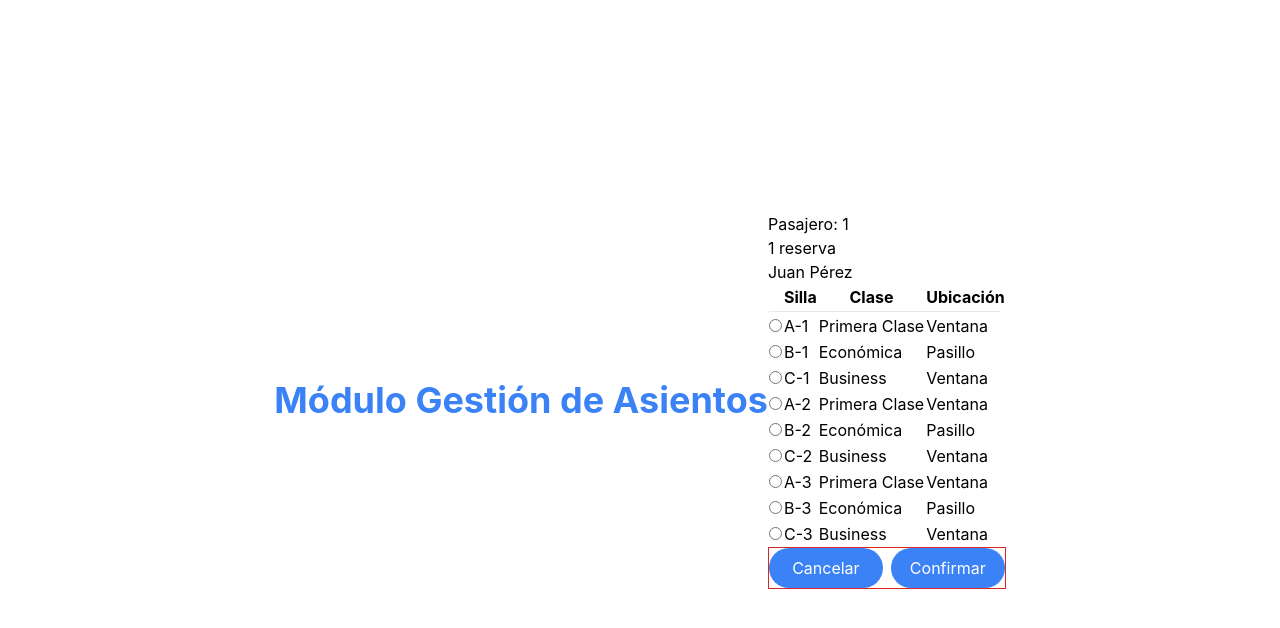
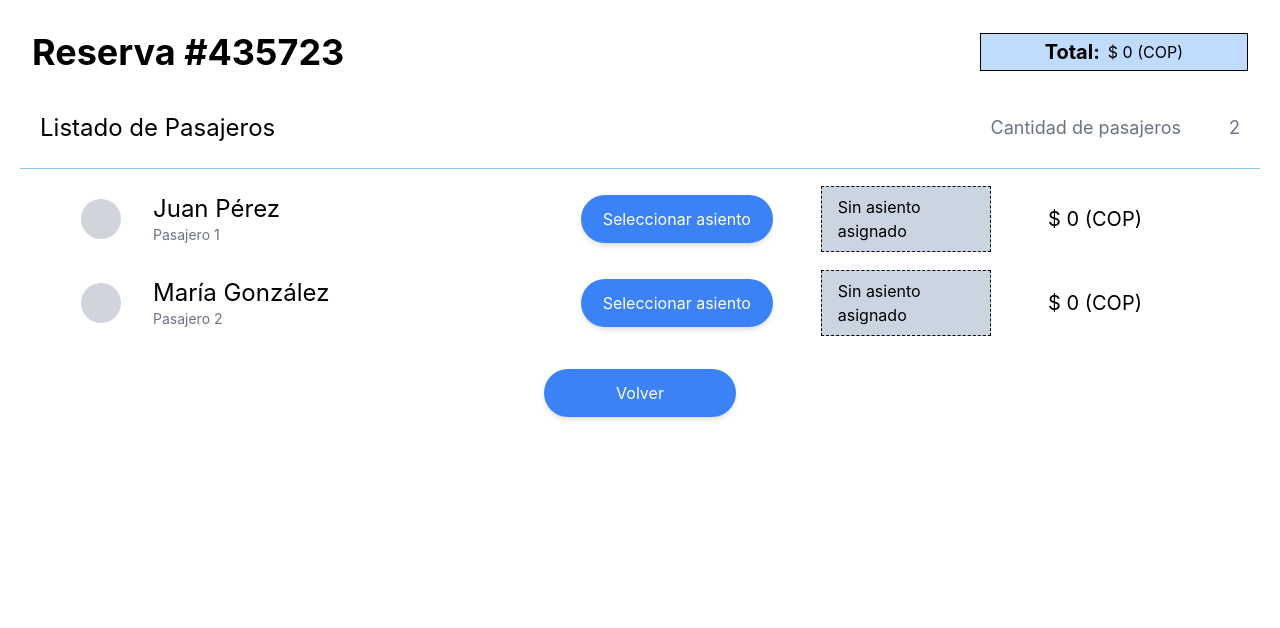
Before and after one commit to manuelRestrep0/frontend-presencial, a Next.js app: page /gestion-asientos in a window 1280 px wide. Shown: the top 628 px of the page. Built offline with nearby package versions, Linux system fonts and the light colour scheme.

Commit message:
Refactor: Se terminó la migración del Sprint 1 a Next.js, TS y TailwindCSS, y se añaden los cambios acordados para el Sprint 2

```diff
--- a/app/gestion-asientos/page.tsx
+++ b/app/gestion-asientos/page.tsx
@@ -1,23 +1,54 @@
 "use client"
 
-import SeleccionarAsiento, { Pasajero } from "components/gestion_asientos/organism/component"
+import React from "react";
+import Header from "components/gestion_asientos/organism/header";
+import { Reserva } from "components/gestion_asientos/atom/title";
+import { Pasajero } from "components/gestion_asientos/organism/component";
+import Button from "components/gestion_asientos/atom/button";
+import ListHeader from "components/gestion_asientos/molecule/listHeader";
+import PassengerSelectable from "components/gestion_asientos/molecule/passengerSelectable";
 
-const pasajero: Pasajero = {
-  nombre: "Juan Pérez",
-  numeroPasajero: 1,
-  asiento: {
-    silla: "A-1",
-    clase: "Primera Clase",
-    ubicacion: "Ventana",
+const reservaEjemplo: Reserva = {
+  numeroReserva: 435723,
+  numPasajerosReserva: 2 // Cantidad pasajeros reserva. Calculado por el back.
+}
+
+const totalAcumulado: number = 0; // Valor que suman las tarifas de asientos seleccionados. Calculado por el back.
+
+// Datos quemados de pasajeros
+const pasajerosEjemplo: Pasajero[] = [
+  {
+    nombre: "Juan Pérez",
+    numeroPasajero: 1,
+    especificaciones: "Sin especificaciones",
   },
-  especificaciones: "Sin especificaciones",
-}
+  {
+    nombre: "María González",
+    numeroPasajero: 2,
+    especificaciones: "Sin especificaciones",
+  },
+]
 
 export default function GestionAsientos() {
   return (
-    <main className="flex min-h-screen items-center justify-center">
-      <h1 className="text-4xl font-bold text-blue-500">Módulo Gestión de Asientos</h1>
-      <SeleccionarAsiento pasajero={pasajero} onClose={() => {}} />
-    </main>
+    <>
+      <div>
+        <Header reserva={reservaEjemplo} total={totalAcumulado} />
+      </div>
+
+      <div className="items-center justify-center">
+        <ListHeader reserva={reservaEjemplo} />
+      </div>
+
+      {pasajerosEjemplo.map((pasajero, index) => (
+        <div key={index}>
+          <PassengerSelectable pasajero={pasajero} reserva={reservaEjemplo} />
+        </div>
+      ))}
+
+      <div className="flex justify-center mt-8">
+        <Button text="Volver" width="w-48" pd="p-3"/>
+      </div>
+    </>
   )
 }
--- a/components/gestion_asientos/atom/button.tsx
+++ b/components/gestion_asientos/atom/button.tsx
@@ -1,3 +1,20 @@
-export default function Button() {
-  return <button></button>
+import React from "react";
+
+interface ButtonProps {
+  text: string;
+  width?: string;
+  pd?: string;
+  onClick?: () => void;
 }
+
+const Button: React.FC<ButtonProps> = ({ text, width, pd, onClick }) => {
+  return (
+    <button
+    onClick={onClick}
+    className={`flex items-center justify-center ${width} ${pd} rounded-full bg-blue-500 hover:bg-blue-300 text-white shadow-md`}>
+      {text}
+    </button>
+  );
+};
+
+export default Button;
--- /dev/null
+++ b/components/gestion_asientos/atom/title.tsx
@@ -0,0 +1,20 @@
+import React from "react";
+
+export interface Reserva {
+    numeroReserva: number
+    numPasajerosReserva: number
+}
+
+interface TitleProps {
+    tituloReserva: number; // Cambia el tipo según corresponda
+  }
+
+const Title: React.FC<TitleProps> = ({tituloReserva}) => {
+    return (
+            <>
+            <h1 className="text-4xl font-bold">Reserva #{tituloReserva}</h1>
+        </>
+    )
+}
+
+export default Title
--- /dev/null
+++ b/components/gestion_asientos/atom/userIcon.tsx
@@ -0,0 +1,13 @@
+// import React from 'react';
+
+const UserIcon = () => (
+  <div className="w-10 h-10 bg-gray-300 rounded-full flex items-center justify-center">
+    {/* <img
+      className="w-6 h-6"
+      src="/icons/user-icon.svg" // Hay alguna librería de svg por ahí?
+      alt="User icon"
+    /> */}
+  </div>
+);
+
+export default UserIcon;
--- /dev/null
+++ b/components/gestion_asientos/molecule/listHeader.tsx
@@ -0,0 +1,21 @@
+import { Reserva } from "../atom/title";
+
+interface listHeaderProps {
+    reserva: Reserva
+}
+
+const ListHeader: React.FC<listHeaderProps> = ({reserva}) => {
+    return (
+            <>
+            <div className="mt-10 ml-10 flex items-center justify-between mr-10 mb-6">
+                <h1 className="text-2xl">Listado de Pasajeros</h1>
+                <div className="flex justify-between items-center">
+                    <h1 className="text-lg text-gray-500 mr-12">Cantidad de pasajeros</h1>
+                    <h1 className="text-lg text-gray-500">{reserva.numPasajerosReserva} </h1>
+                </div>
+            </div><div className="border-b border-blue-300 mr-5 ml-5"></div>
+        </>
+    )
+}
+
+export default ListHeader
--- /dev/null
+++ b/components/gestion_asientos/molecule/passengerSelectable.tsx
@@ -0,0 +1,124 @@
+// En PassengerSelectable.tsx
+
+import React, { useState } from "react";
+import { Pasajero, Asiento } from "../organism/component";
+import { Reserva } from "../atom/title";
+import Button from "../atom/button";
+import UserIcon from "../atom/userIcon";
+import SeleccionarAsiento from "../organism/component";
+import SelectionSuccess from "./card";
+
+interface PassengerSelectableProp {
+    pasajero: Pasajero;
+    reserva: Reserva;
+}
+
+const PassengerSelectable: React.FC<PassengerSelectableProp> = ({pasajero, reserva}) => {
+    const [mostrarSeleccionarAsiento, setMostrarSeleccionarAsiento] = useState<boolean>(false);
+    const [pasajeroActualizado, setPasajeroActualizado] = useState<Pasajero>(pasajero);
+    const [mostrarExito, setMostrarExito] = useState<boolean>(false);
+    const [mostrarFallo, setMostrarFallo] = useState<boolean>(false);
+
+    const toggleSeleccionarAsiento = () => {
+        setMostrarSeleccionarAsiento(!mostrarSeleccionarAsiento);
+    };
+
+    const handleConfirmarAsiento = (asientoSeleccionado: Asiento) => {
+        const pasajeroActualizado = { ...pasajero, asiento: asientoSeleccionado };
+        setPasajeroActualizado(pasajeroActualizado);
+        setMostrarSeleccionarAsiento(false);
+        setMostrarExito(true);
+    };
+
+    const handleNoDisponible = (asientoSeleccionado: null) => {
+        setMostrarFallo(true)
+    }
+
+    const handleCloseExito = () => {
+        setMostrarExito(false);
+      };
+
+    const handleCloseNoDisponible = () => {
+        setMostrarExito(false);
+      };
+
+    return (
+        <>
+
+        {mostrarExito && (
+            <tr>
+                        <td colSpan={1}>
+                            <div className="fixed inset-0 flex items-center justify-center z-50">
+                                <div className="absolute inset-0 bg-gray-900 opacity-50"></div>
+                                <div className="bg-gray-200 p-7 rounded-lg shadow-2xl relative z-10">
+                                    <SelectionSuccess onClose={handleCloseExito} status={true} /></div>
+                            </div>
+                        </td>
+                    </tr>
+        )}
+
+        {mostrarFallo && (
+            <tr>
+                        <td colSpan={1}>
+                            <div className="fixed inset-0 flex items-center justify-center z-50">
+                                <div className="absolute inset-0 bg-gray-900 opacity-50"></div>
+                                <div className="bg-gray-200 p-7 rounded-lg shadow-2xl relative z-10">
+                                    <SelectionSuccess onClose={handleCloseNoDisponible} status={false} /></div>
+                            </div>
+                        </td>
+                    </tr>
+        )}
+
+        <table className="border-collapse w-full">
+            <tbody>
+                <tr>
+                    <td colSpan={5}>
+                        <div className="relative mr-20 ml-20 mt-4 flex items-center">
+                            <div>
+                                <UserIcon />
+                            </div>
+                            <div className="ml-8 w-1/2">
+                                <h1 className="text-2xl">{pasajeroActualizado.nombre}</h1>
+                                <h1 className="text-sm text-gray-500">Pasajero {pasajeroActualizado.numeroPasajero}</h1>
+                            </div>
+                            <div className="ml-32 mr-12">
+                                <Button text="Seleccionar asiento" width="w-48" pd="p-3" onClick={toggleSeleccionarAsiento}/>
+                            </div>
+                            <div className={`text-base text-black px-4 py-2 w-72 flex justify-center border border-dashed border-black hover:border-dotted ${pasajeroActualizado.asiento ? 'bg-green-300' : 'bg-slate-300'}`}>
+                                <h1>
+                                    {pasajeroActualizado.asiento
+                                        ? `${pasajeroActualizado.asiento.silla}-${pasajeroActualizado.asiento.clase} (${pasajeroActualizado.asiento.ubicacion})`
+                                        : "Sin asiento asignado"
+                                    }
+                                </h1>
+                            </div>
+                            <div>
+                            <h1 className="text-xl px-4 py-2 w-52 flex justify-center"> {pasajeroActualizado.asiento
+                                        ? `$ ${pasajeroActualizado.asiento.precio} (COP)`
+                                        : "$ 0 (COP)"}
+                                        </h1>
+                            </div>
+                        </div>
+                    </td>
+                </tr>
+                {mostrarSeleccionarAsiento && (
+                    <tr>
+                        <td colSpan={4}>
+                            <div className="fixed inset-0 flex items-center justify-center z-50">
+                                <div className="absolute inset-0 bg-gray-900 opacity-50"></div>
+                                <div className="bg-white p-4 rounded-lg shadow-lg relative z-10">
+                                    <SeleccionarAsiento onClose={() => setMostrarSeleccionarAsiento(false)} pasajero={pasajeroActualizado} reserva={reserva} onConfirm={handleConfirmarAsiento} />
+                                </div>
+                            </div>
+                        </td>
+                    </tr>
+                )}
+            </tbody>
+        </table>
+        </>
+    );
+
+
+}
+
+export default PassengerSelectable;
--- a/components/gestion_asientos/organism/component.tsx
+++ b/components/gestion_asientos/organism/component.tsx
@@ -1,140 +1,107 @@
-"use client"
+import React, { useState } from "react";
+import { Reserva } from "../atom/title";
+import Button from "../atom/button";
+// import EstadoAsiento from "../molecule/card";
 
-import React, { useState } from "react"
-// import "./seleccionar_asiento.css"
-
-/*
-nombre: types-gestion-asientos.ts
 export interface Asiento {
-  silla: string
-  clase: string
-  ubicacion: string
-}
-
-import { Asiento } from "./types-gestion-asientos"
-*/
-
-interface Asiento {
-  silla: string
-  clase: string
-  ubicacion: string
+    silla: string;
+    clase: string;
+    ubicacion: string;
+    precio: number;
 }
 
 export interface Pasajero {
-  nombre: string
-  numeroPasajero: number
-  asiento: Asiento
-  especificaciones: string
+    nombre: string;
+    numeroPasajero: number;
+    asiento?: Asiento;
+    especificaciones: string;
 }
 
 interface SeleccionarAsientoProps {
-  onClose: (asientoSeleccionado: string) => void
-  pasajero: Pasajero
+    onClose: () => void;
+    pasajero: Pasajero;
+    reserva: Reserva;
+    onConfirm: (asientoSeleccionado: Asiento) => void;
 }
 
-interface HandleAsiento {
-  silla: string
-  clase: string
-}
-
-const SeleccionarAsiento = ({ onClose, pasajero }: SeleccionarAsientoProps) => {
-  const [asientoSeleccionado, setAsientoSeleccionado] = useState<string>("")
-
-  const handleAsientoSeleccionado = ({ silla, clase }: HandleAsiento) => {
-    // Concatena el asiento y la clase en un formato deseado
-    const asientoClase = `${silla}-${clase}`
-
-    // Si el mismo asiento ya está seleccionado, deselecciónalo
-    if (asientoSeleccionado === asientoClase) {
-      setAsientoSeleccionado("")
-    } else {
-      // Si otro asiento está seleccionado, reemplázalo
-      setAsientoSeleccionado(asientoClase)
-    }
-  }
-
-  // Datos quemados para la tabla
 const datosAsientos = [
-    { silla: "A-1", clase: "Primera Clase", ubicacion: "Ventana" },
-    { silla: "B-1", clase: "Económica", ubicacion: "Pasillo" },
-    { silla: "C-1", clase: "Business", ubicacion: "Ventana" },
-    { silla: "A-2", clase: "Primera Clase", ubicacion: "Ventana" },
-    { silla: "B-2", clase: "Económica", ubicacion: "Pasillo" },
-    { silla: "C-2", clase: "Business", ubicacion: "Ventana" },
-    { silla: "A-3", clase: "Primera Clase", ubicacion: "Ventana" },
-    { silla: "B-3", clase: "Económica", ubicacion: "Pasillo" },
-    { silla: "C-3", clase: "Business", ubicacion: "Ventana" },
+  { silla: "A-1", clase: "Primera Clase", ubicacion: "Ventana", precio: 0},
+  { silla: "B-1", clase: "Económica", ubicacion: "Pasillo", precio: 12000},
+  { silla: "C-1", clase: "Business", ubicacion: "Ventana",precio: 12000 },
+  { silla: "A-2", clase: "Primera Clase", ubicacion: "Ventana",precio: 10700 },
+  { silla: "B-2", clase: "Económica", ubicacion: "Pasillo",precio: 10040 },
+  { silla: "C-2", clase: "Business", ubicacion: "Ventana", precio: 17000 },
+  { silla: "A-3", clase: "Primera Clase", ubicacion: "Ventana",precio: 81000 },
+  { silla: "B-3", clase: "Económica", ubicacion: "Pasillo",precio: 91000 },
+  { silla: "C-3", clase: "Business", ubicacion: "Ventana",precio: 51000 },
 ]
 
+const SeleccionarAsiento: React.FC<SeleccionarAsientoProps> = ({onClose, pasajero, reserva, onConfirm}) => {
+    const [asientoSeleccionado, setAsientoSeleccionado] = useState<Asiento | null>(null);
+
+    const handleAsientoSeleccionado = (asiento: Asiento) => {
+        setAsientoSeleccionado(asiento);
+    };
+
+    const handleConfirmar = () => {
+        if (asientoSeleccionado) {
+            onConfirm(asientoSeleccionado);
+        }
+    };
+
+
     return (
-    <div className="seleccionar_asiento-overlay">
+        <div className="seleccionar_asiento-overlay items-center mt-4 mb-4">
             <div className="seleccionar_asiento-content">
-        <div className="cabeza">
-          <h6>Pasajero: {pasajero.numeroPasajero}</h6>
-          <h6>{pasajero.numeroPasajero} reserva</h6>
+                <h6 className="text-sm text-gray-500">Pasajero: {pasajero.numeroPasajero}</h6>
+                <div className="cabeza flex justify-between">
+                    <h3 className="text-2xl">{pasajero.nombre}</h3>
+                    <h6>Reserva #{reserva.numeroReserva}</h6>
                 </div>
-        <h3>{pasajero.nombre}</h3>
-        <table>
+                <table className="border-separate p-2">
                     <thead>
                         <tr>
                             <th> </th>
                             <th>Silla</th>
                             <th>Clase</th>
                             <th>Ubicación</th>
+                            <th>Precio</th>
                         </tr>
                     </thead>
                     <tbody>
-            <tr>
-              <td colSpan={4}>
-                <hr style={{ width: "98%" }} />
-              </td>
-            </tr>
                         {datosAsientos.map((asiento, index) => (
                             <tr key={index}>
-                <td>
+                                <td className="border-separate p-2">
                                     <input
                                         type="radio"
                                         name="asiento"
-                    checked={asientoSeleccionado === `${asiento.silla}-${asiento.clase}`}
+                                        checked={asientoSeleccionado === asiento}
                                         onChange={() => handleAsientoSeleccionado(asiento)}
                                     />
                                 </td>
-                <td
-                  style={{ color: asientoSeleccionado === `${asiento.silla}-${asiento.clase}` ? "#3498db" : "inherit" }}
-                >
+                                <td className="border-separate p-2">
                                     {asiento.silla}
                                 </td>
-                <td
-                  style={{ color: asientoSeleccionado === `${asiento.silla}-${asiento.clase}` ? "#3498db" : "inherit" }}
-                >
+                                <td className="border-separate p-2">
                                     {asiento.clase}
                                 </td>
-                <td
-                  style={{ color: asientoSeleccionado === `${asiento.silla}-${asiento.clase}` ? "#3498db" : "inherit" }}
-                >
+                                <td className="border-separate p-2">
                                     {asiento.ubicacion}
+                                </td>
+                                <td className="border-separate p-2">
+                                    $ {asiento.precio} (COP)
                                 </td>
                             </tr>
                         ))}
                     </tbody>
                 </table>
-        <div className="flex gap-2 border border-red-600">
-          <button
-            className="flex w-1/2 justify-center rounded-full bg-blue-500 p-2 text-white"
-            onClick={() => onClose(asientoSeleccionado)}
-          >
-            Cancelar
-          </button>
-          <button
-            className="flex w-1/2 justify-center rounded-full bg-blue-500 p-2 text-white"
-            onClick={() => onClose(asientoSeleccionado)}
-          >
-            Confirmar
-          </button>
+                <div className="flex gap-2 justify-center mt-4">
+                    <Button text="Cancelar" width="w-24" pd="p-1" onClick={onClose}/>
+                    <Button text="Confirmar" width="w-24" pd="p-1" onClick={handleConfirmar}/>
                 </div>
             </div>
         </div>
-  )
+    );
 }
 
-export default SeleccionarAsiento
+export default SeleccionarAsiento;
--- a/components/gestion_asientos/organism/header.tsx
+++ b/components/gestion_asientos/organism/header.tsx
@@ -1,3 +1,24 @@
-export default function Header() {
-  return <header></header>
+import React from "react";
+import Title, { Reserva } from "../atom/title";
+
+interface HeaderProps {
+  reserva: Reserva;
+  total: number;
 }
+
+const Header: React.FC<HeaderProps> = ({ reserva, total }) => {
+  return (
+    <div className="header flex items-center justify-between ml-8 mt-8">
+      <div className="flex items-center">
+        <Title tituloReserva={reserva.numeroReserva} />
+      </div>
+      <div className="flex items-center">
+        <div className="bg-blue-200 text-2xl text-black px-4 py-1 mr-8 border border-black flex items-center">
+          <h1 className="ml-12 mr-2 text-xl font-bold">Total:</h1><h1 className="text-base mr-12"> $ {total} (COP)</h1>
+        </div>
+      </div>
+    </div>
+  );
+};
+
+export default Header;
```
Also changed, not shown: components/gestion_asientos/molecule/card.tsx (+36 -9 lines). Lines whose indentation alone changed are shown as unchanged.
